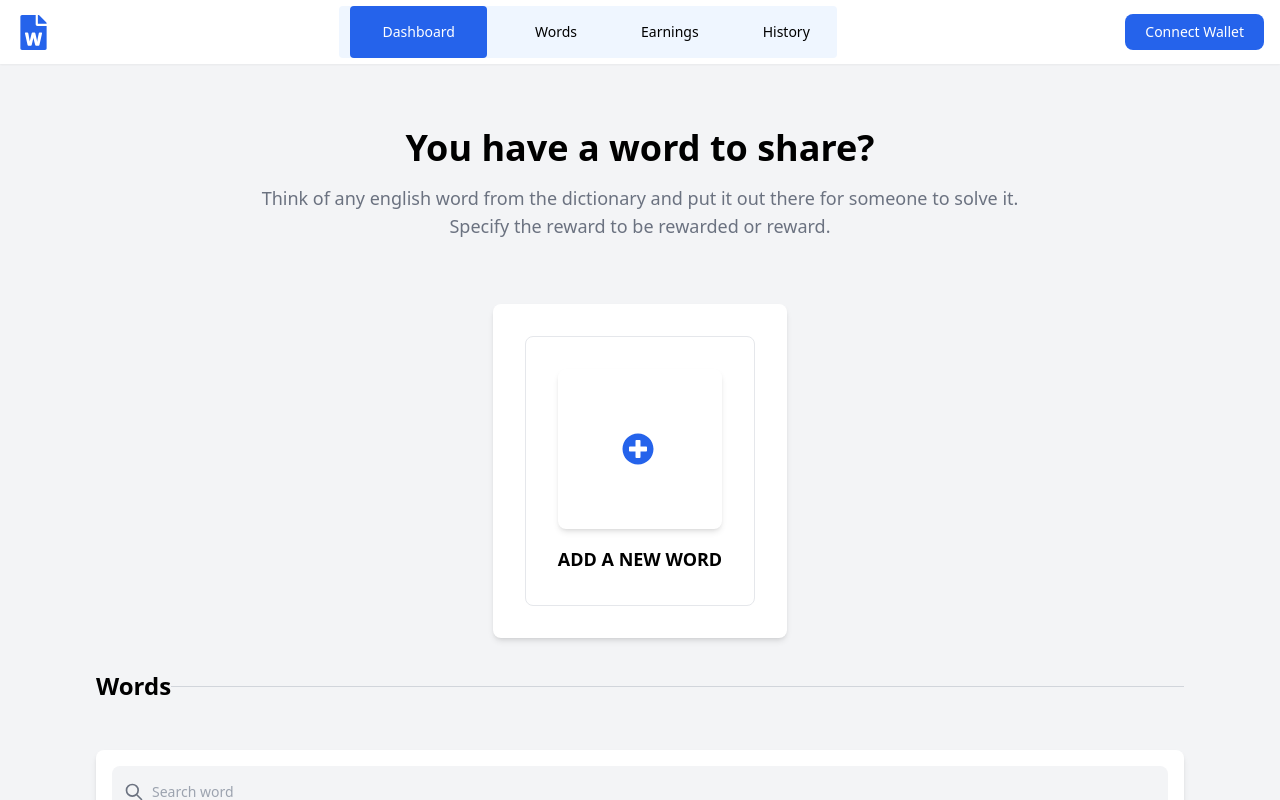
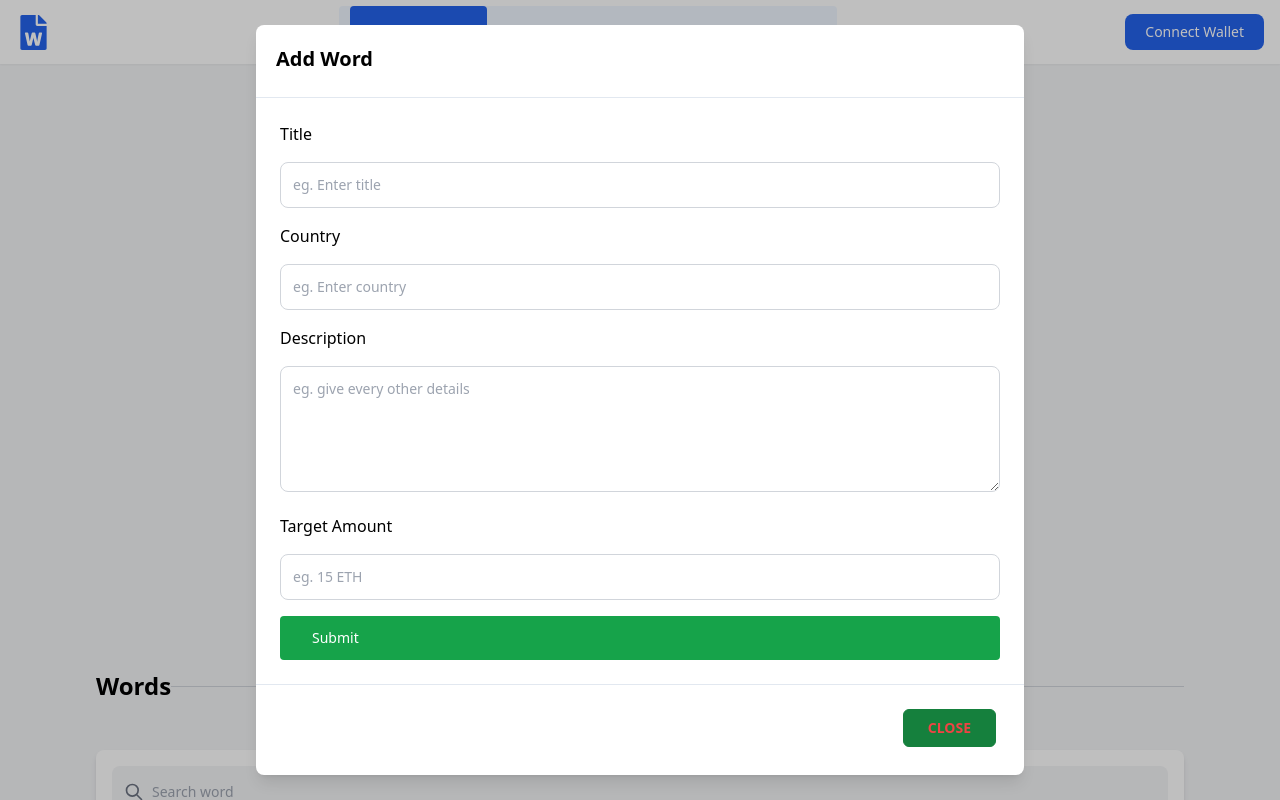
Before and after one commit to kwakyebrilliant/playme, a React (Create React App) app: page /summary in a window 1280 px wide. Both pictures are taken after a click on the icon 637 px from the left and 449 px from the top of the page. Shown: the top 800 px of the page. Built offline with nearby package versions, Linux system fonts and the light colour scheme; the HTML template or start-up script is replaced by a standard one.

Commit message:
summary updates

```diff
--- a/src/dashboard/Summary.js
+++ b/src/dashboard/Summary.js
@@ -37,9 +37,133 @@ function Summary() {
 
             <div className='bg-white rounded-lg shadow-md p-16'>
 
-            <FaPlusCircle className=' text-blue-600 cursor-pointer h-8 w-8' />
+            <FaPlusCircle onClick={() => setShowModal(true)} className=' text-blue-600 cursor-pointer h-8 w-8' />
 
             </div>
+
+            {showModal ? (
+                                <>
+                                <div
+                                    className="justify-center items-center flex overflow-x-hidden overflow-y-auto fixed inset-0 z-50 outline-none focus:outline-none"
+                                >
+                                    <div className="relative w-full my-6 mx-auto max-w-3xl">
+                                    {/*content*/}
+                                    <div className="border-0 rounded-lg shadow-lg relative flex flex-col w-full bg-white outline-none focus:outline-none">
+                                        {/*header*/}
+                                        <div className="flex items-start justify-between p-5 border-b border-solid border-slate-200 rounded-t">
+                                        <h3 className="text-xl font-semibold">
+                                            Add Word
+                                        </h3>
+                                        <button
+                                            className="p-1 ml-auto bg-transparent border-0 text-black opacity-5 float-right text-3xl leading-none font-semibold outline-none focus:outline-none"
+                                            onClick={() => setShowModal(false)}
+                                        >
+                                            <span className="bg-transparent text-black opacity-5 h-6 w-6 text-2xl block outline-none focus:outline-none">
+                                            ×
+                                            </span>
+                                        </button>
+                                        </div>
+                                        {/*body*/}
+                                        <div className="relative space-y-4 p-6 flex-auto">
+
+                                        <p className='text-md font-medium'>
+                                        Title
+                                         </p>
+
+                                    <div>
+                                        <label className="sr-only" for="title">Title</label>
+                                        <input
+                                        className="w-full rounded-lg  text-black border border-gray-300 focus:outline-none focus:ring active:bg-gray-300 p-3 text-sm"
+                                        placeholder="eg. Enter title"
+                                        type="text"
+                                        id="title"
+                                        />
+                                    </div>
+
+                                    <p className='text-md font-medium'>
+                                        Country
+                                         </p>
+
+                                    <div>
+                                        <label className="sr-only" for="country">Country</label>
+                                        <input
+                                        className="w-full rounded-lg text-black border border-gray-300 focus:outline-none focus:ring active:bg-gray-300 p-3 text-sm"
+                                        placeholder="eg. Enter country"
+                                        type="text"
+                                        id="country"
+                                        />
+                                    </div>
+
+                                    <p className='text-md font-medium'>
+                                        Description
+                                    </p>
+
+                                    <div>
+                                        <label className="sr-only" for="description">Description</label>
+                                        <textarea
+                                        className="w-full rounded-lg text-black border border-gray-300 focus:outline-none focus:ring active:bg-gray-300 p-3 text-sm"
+                                        placeholder="eg. give every other details"
+                                        rows="5"
+                                        id="description"
+                                      ></textarea>
+                                    </div>
+
+                                    <p className='text-md font-medium'>
+                                        Target Amount
+                                    </p>
+
+                                    <div>
+                                        <label className="sr-only" for="amount">Amount</label>
+                                        <input
+                                        className="w-full rounded-lg text-black border border-gray-300 focus:outline-none focus:ring active:bg-gray-300 p-3 text-sm"
+                                        placeholder="eg. 15 ETH"
+                                        type="number"
+                                        id="amount"
+                                        />
+                                    </div>
+
+
+
+                                    <a className="group w-full relative inline-flex items-center overflow-hidden rounded bg-green-600 px-8 py-3 text-white focus:outline-none focus:ring active:bg-green-600" href="/">
+                                        <span className="absolute left-0 -translate-x-full transition-transform group-hover:translate-x-4">
+                                            <svg
+                                            className="h-5 w-5"
+                                            xmlns="http://www.w3.org/2000/svg"
+                                            fill="none"
+                                            viewBox="0 0 24 24"
+                                            stroke="currentColor"
+                                            >
+                                            <path
+                                                stroke-linecap="round"
+                                                stroke-linejoin="round"
+                                                stroke-width="2"
+                                                d="M17 8l4 4m0 0l-4 4m4-4H3"
+                                            />
+                                            </svg>
+                                        </span>
+
+                                        <span className="text-sm font-medium transition-all group-hover:ml-4">
+                                            Submit
+                                        </span>
+                                        </a>
+
+                                        </div>
+                                        {/*footer*/}
+                                        <div className="flex items-center justify-end p-6 border-t border-solid border-slate-200 rounded-b">
+                                        <button
+                                            className="text-red-500 background-transparent font-bold uppercase px-6 py-2 text-sm outline-none focus:outline-none mr-1 mb-1 ease-linear transition-all duration-150"
+                                            type="button"
+                                            onClick={() => setShowModal(false)}
+                                        >
+                                            Close
+                                        </button>
+                                        </div>
+                                    </div>
+                                    </div>
+                                </div>
+                                <div className="opacity-25 fixed inset-0 z-40 bg-black"></div>
+                                </>
+                            ) : null}
 
             <p className='text-lg pt-4 uppercase font-bold'>
                 Add a new word
```
